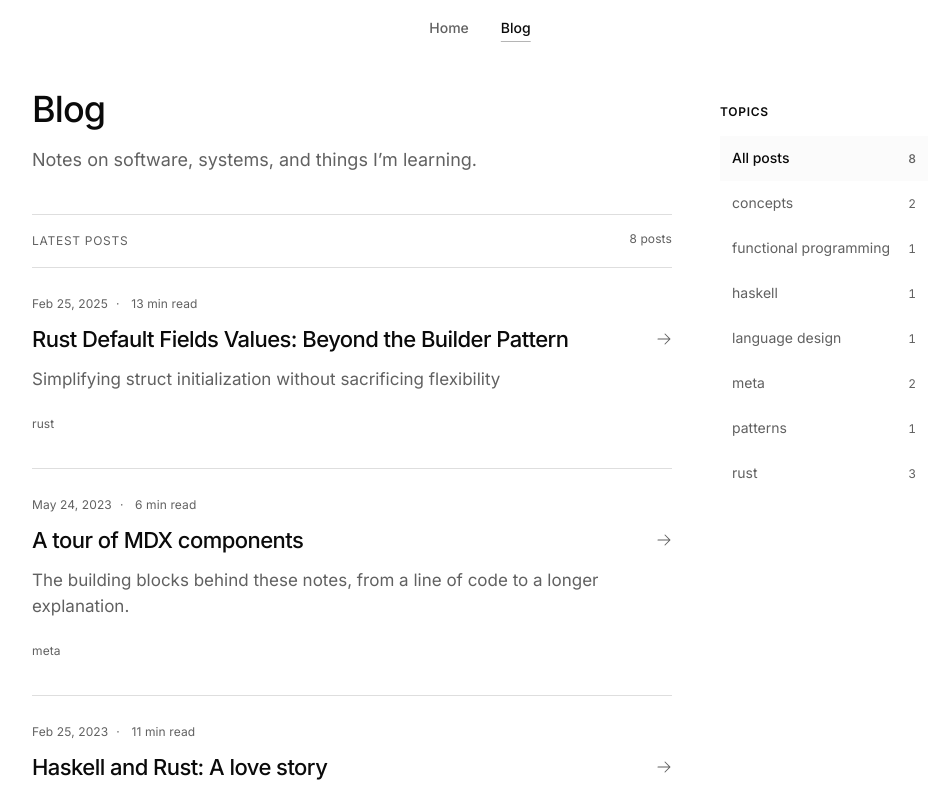
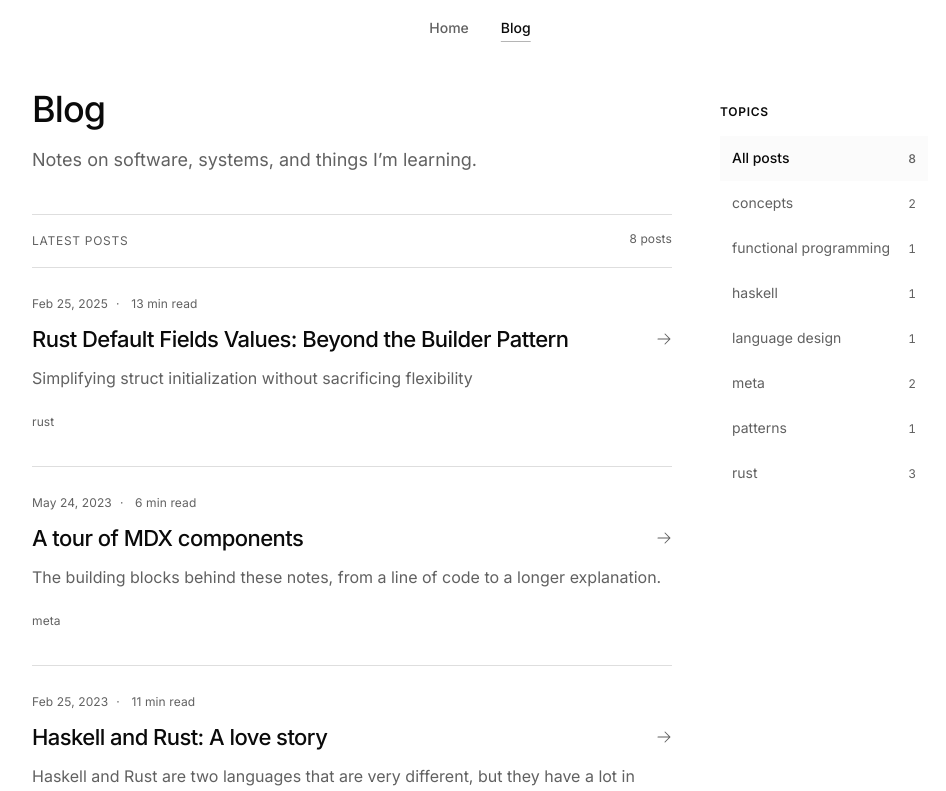
Before and after one commit to suneettipirneni/site, a Next.js app: page /blog in a window 1280 px wide. Shown: the top 791 px of the page, without its empty margins (160-1106 px from the left). Built offline with nearby package versions, Linux system fonts and the light colour scheme.

Commit message:
Fix ASCII fallback visibility and reduce desktop article type

```diff
--- a/app/globals.css
+++ b/app/globals.css
@@ -377,9 +377,8 @@ body::after {
 		line-height: 1rem;
 	}
 
-	.ascii-backdrop__canvas[data-ready="true"],
-	.ascii-backdrop__fallback {
-		opacity: var(--ascii-opacity-sm);
+	.ascii-backdrop {
+		--ascii-opacity: var(--ascii-opacity-sm);
 	}
 }
 
@@ -410,9 +409,8 @@ body::after {
 		grid-template-columns: var(--site-rail) minmax(0, 1fr);
 	}
 
-	.ascii-backdrop__canvas[data-ready="true"],
-	.ascii-backdrop__fallback {
-		opacity: var(--ascii-opacity-lg);
+	.ascii-backdrop {
+		--ascii-opacity: var(--ascii-opacity-lg);
 	}
 }
 
@@ -897,14 +895,8 @@ body:has(.site-post-grid, .blog-index)::after {
 			--reading-inset: 1.5rem;
 			--reading-title-size: 2.25rem;
 			--reading-title-leading: 2.625rem;
-			--reading-section-size: 1.5rem;
-			--reading-section-leading: 2rem;
-			--reading-subheading-size: 1.25rem;
-			--reading-subheading-leading: 1.75rem;
 			--reading-card-size: 1.375rem;
 			--reading-card-leading: 1.875rem;
-			--reading-body-size: 1.0625rem;
-			--reading-body-leading: 1.625rem;
 			--reading-deck-size: 1.125rem;
 			--reading-deck-leading: 1.75rem;
 		}
```
